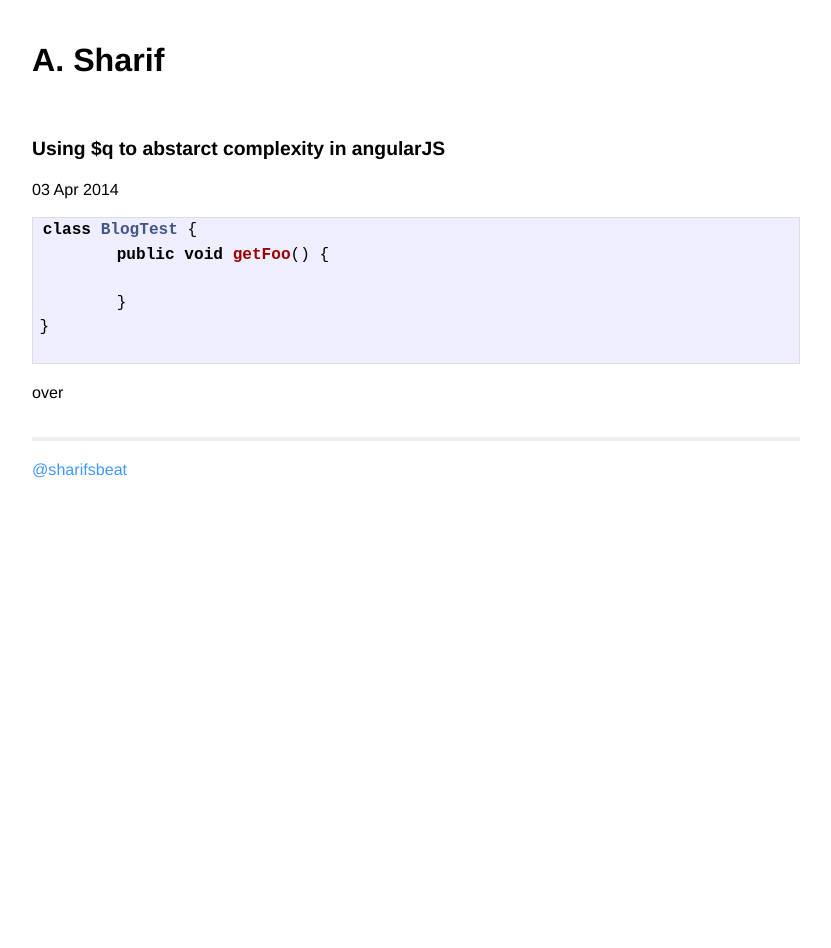
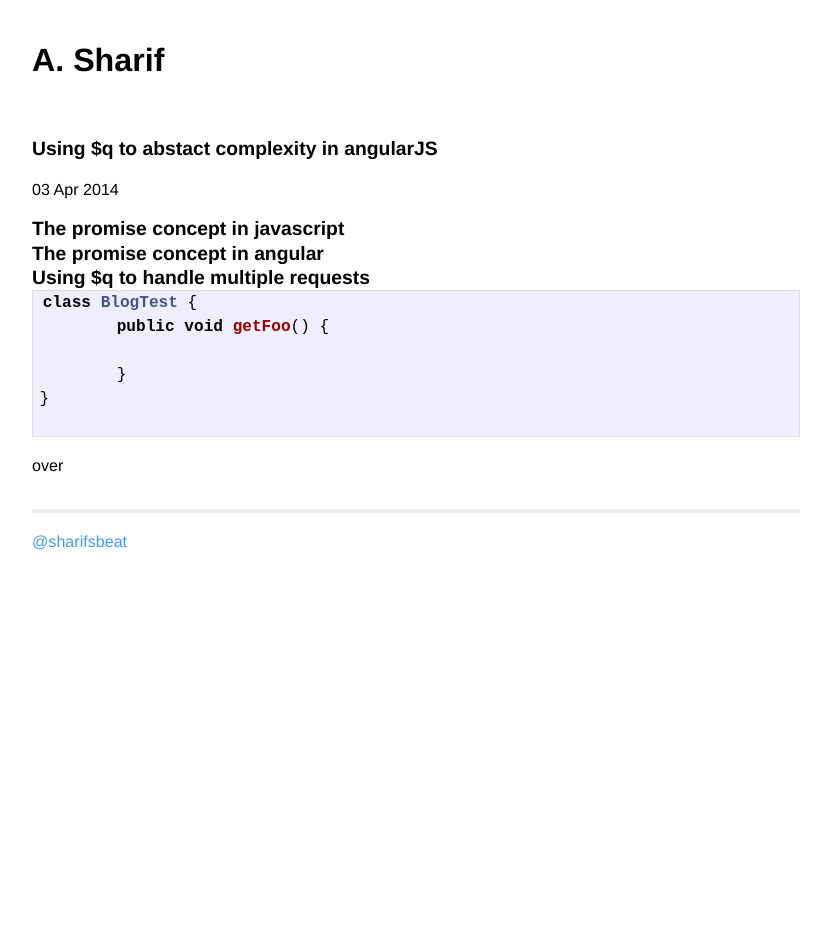
Before and after one commit to busypeoples/busypeoples.github.io, a Jekyll site: the page built from _posts/2014-04-01-test-run.markdown, in a window 1280 px wide. Shown: the whole page, without its empty margins (224-1055 px from the left). Built offline with Jekyll 4.4.1, drawn with Linux system fonts in a browser that asks for light colours; Markdown is read by kramdown in place of the engine named in the settings.

Commit message:
Update 2014-04-01-test-run.markdown

```diff
--- a/_posts/2014-04-01-test-run.markdown
+++ b/_posts/2014-04-01-test-run.markdown
@@ -1,9 +1,15 @@
 ---
 layout: post
-title:  "Using $q to abstarct complexity in angularJS"
+title:  "Using $q to abstact complexity in angularJS"
 date:   2014-04-03 22:02:30
 tags:	angularJS, javascript
 ---
+
+## The promise concept in javascript
+
+## The promise concept in angular
+
+## Using $q to handle multiple requests
 
 
 
```
